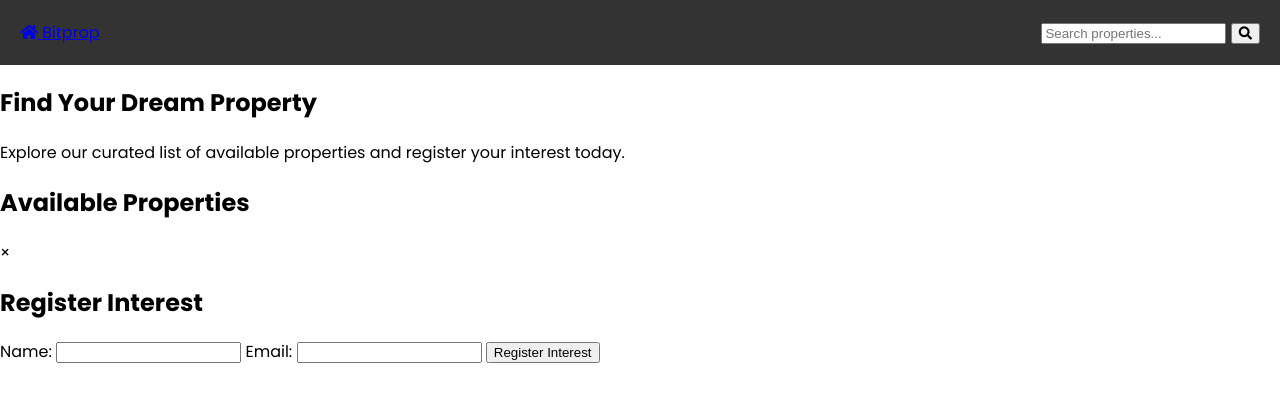
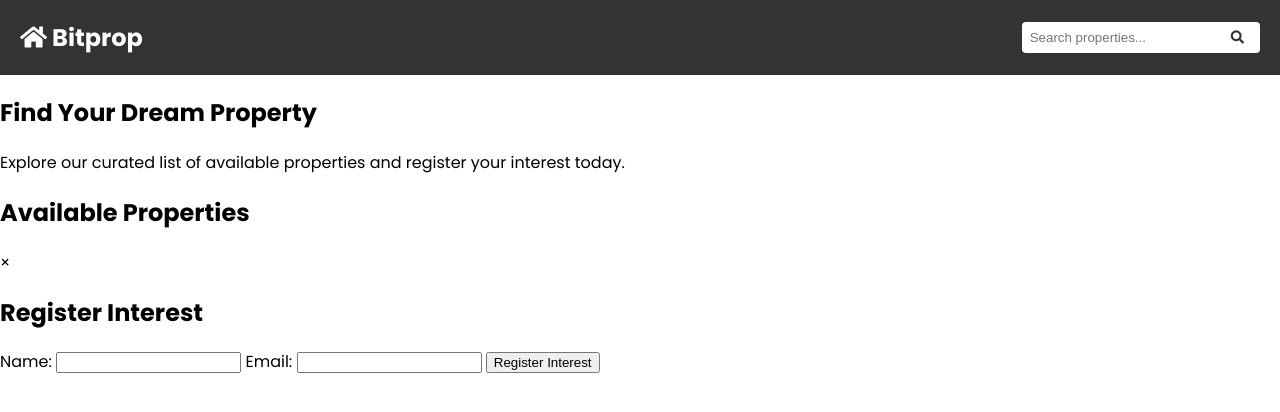
Before and after one commit to Xolani-M/rentalProp-management-sys, a plain HTML site: page index.html in a window 1280 px wide. Drawn offline with Linux system fonts and the light colour scheme.

Commit message:
Added some styles for the logo anchor, search, container,input and button

```diff
--- a/styles.css
+++ b/styles.css
@@ -18,3 +18,30 @@ nav {
   justify-content: space-between;
   align-items: center;
 }
+
+
+.logo a {
+    color: #fff;
+    text-decoration: none;
+    font-size: 24px;
+    font-weight: bold;
+  }
+
+  .search-container {
+    display: flex;
+  }
+
+  #search-input {
+    padding: 8px;
+    border: none;
+    border-radius: 4px 0 0 4px;
+  }
+
+  #search-btn {
+    background-color: #fff;
+    color: #333;
+    border: none;
+    border-radius: 0 4px 4px 0;
+    padding: 8px 16px;
+    cursor: pointer;
+  }
```
